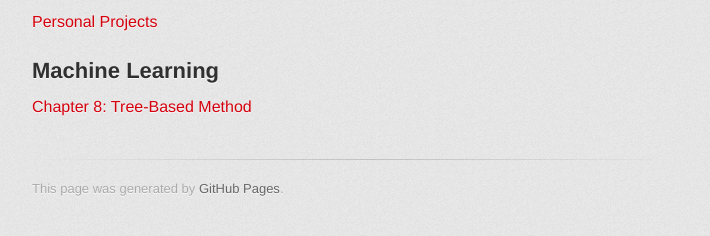
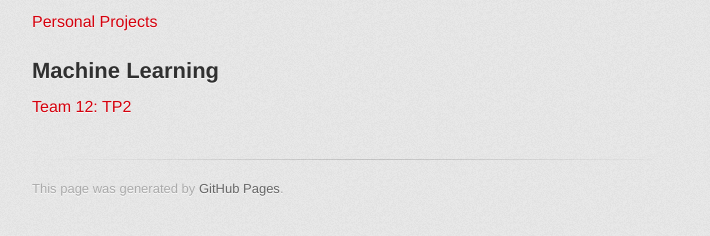
Before and after one commit to kate-luo/kate-luo.github.io, a Jekyll site: the page built from index.md, in a window 1280 px wide. Shown: the part 652-888 px from the top of the page, without its empty margins (298-1008 px from the left). Built offline with Jekyll 4.4.1, drawn with Linux system fonts in a browser that asks for light colours; some web fonts are replaced.

Commit message:
Update index.md

```diff
--- a/index.md
+++ b/index.md
@@ -12,4 +12,4 @@ description: This site holds some of my assignments and projects.
 
 
 ## Machine Learning
-[Chapter 8: Tree-Based Method](/Group_Project/readme.md)
+[Team 12: TP2](/Group_Project/readme.md)
```
